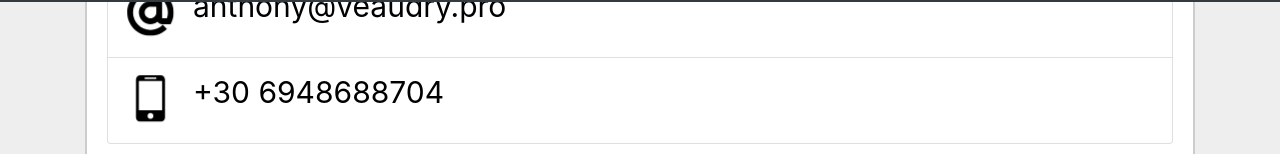
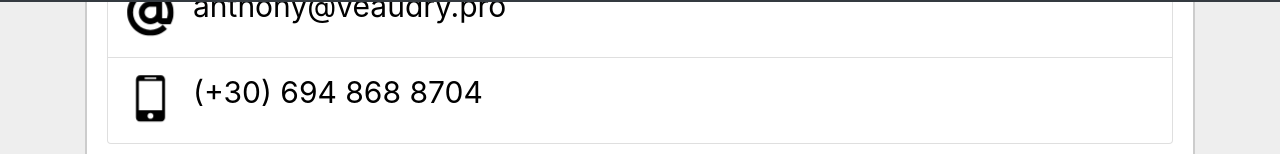
Before and after one commit to anthony0030/techdegree-project-12, a React (Create React App) app: page /1/Contact in a window 1280 px wide. Shown: the part 798-952 px from the top of the page. Built offline with nearby package versions, Linux system fonts and the light colour scheme.

Commit message:
change contact number formatting
Signed-off-by: Anthony Veaudry <anthony@veaudry.pro>

```diff
--- a/src/components/Contact.js
+++ b/src/components/Contact.js
@@ -28,7 +28,7 @@ function Contact(props) {
               <ContactLine icon="github" text="anthony0030" link="https://github.com/anthony0030"/>
               <ContactLine icon="location" text="Greece" link="https://wikipedia.org/wiki/Greece"/>
               <ContactLine icon="at" text="anthony@veaudry.pro" link="mailto:anthony@veaudry.pro"/>
-              <ContactLine icon="mobile" text="+30 6948688704" link="tel:+30 6948688704"/>
+              <ContactLine icon="mobile" text="(+30) 694 868 8704" link="tel:+306948688704"/>
 
             </ul>
           </div>
```
